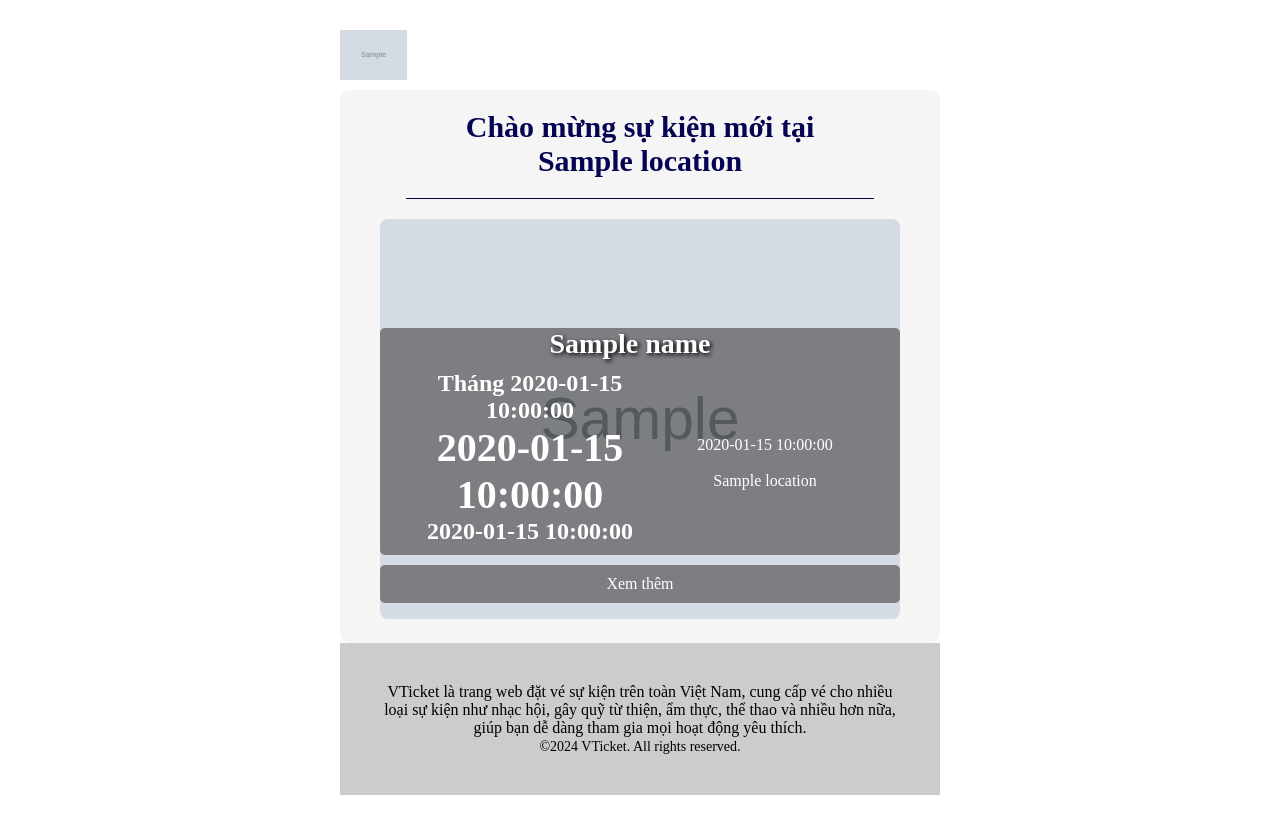
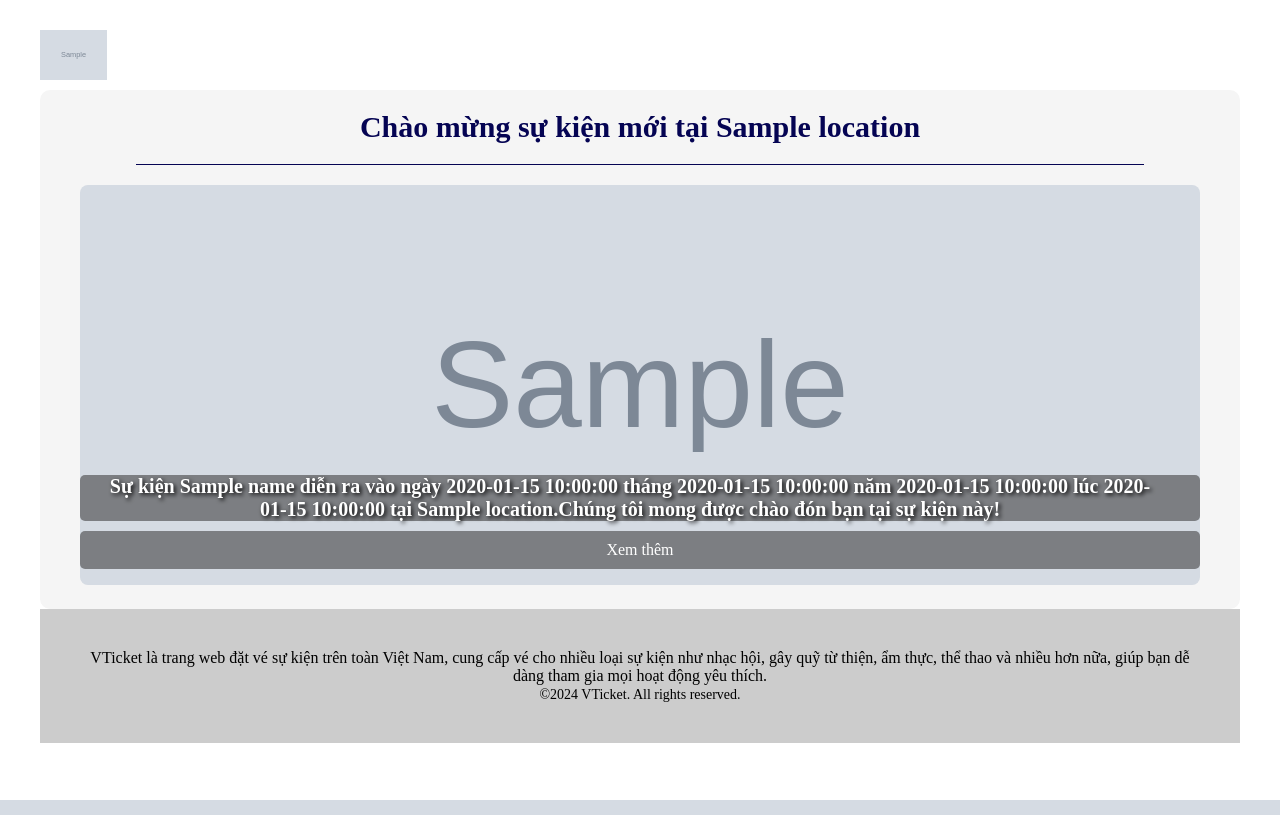
Before and after one commit to NguyenTrongThuan612/vticket-event-service, a Python web app: template vticket_app/templates/new_event.html in a window 1280 px wide. Run offline with Jinja, Linux system fonts and the light colour scheme; the template is opened without the code that fills it: most values are stand-ins (such as "Sample title", 1, 10 or a date in 2020); grey boxes marked "Sample" are stand-in pictures.

Commit message:
style: template new_event mail

```diff
--- a/vticket_app/templates/new_event.html
+++ b/vticket_app/templates/new_event.html
@@ -21,7 +21,7 @@
     <table width="100%" cellpadding="0" cellspacing="0" border="0">
         <tr>
             <td align="center" style="padding: 20px 40px; background-color: #fff;">
-                <table width="600" cellpadding="0" cellspacing="0" border="0">
+                <table width="100%" cellpadding="0" cellspacing="0" border="0">
                     <tr>
                         <td style="display: flex; justify-content: space-between; align-items: center; padding: 10px 0;">
                             <img src="{{logo_url}}" style="height: 50px; object-fit: contain;">
@@ -41,8 +41,8 @@
                                         <table width="100%" cellpadding="0" cellspacing="0" border="0" style="display: flex; justify-content: space-between; align-items: center;width: 100%;">
                                             <tr style="display: flex; margin: auto; justify-content: center; width: 100%;">
                                                 <td style="margin: auto; background-color: rgba(51,51,51,.55); border-radius: 5px; padding: 0 40px 0 20px; width: 100%;">
-                                                    <h2 style="font-size: 28px; color: #fff; text-shadow: 2px 2px 4px #000000; width: 100%; text-align: center;">{{name}}</h2>
-                                                    <table cellpadding="0" cellspacing="0" border="0" style="display: flex; align-items: center;">
+                                                    <h2 style="font-size: 20px; color: #fff; text-shadow: 2px 2px 4px #000000; width: 100%; text-align: center;">Sự kiện {{name}} diễn ra vào ngày {{start_date__day}} tháng {{start_date__month}} năm {{start_date__year}} lúc {{start_time}} tại {{location}}.Chúng tôi mong được chào đón bạn tại sự kiện này!</h2>
+                                                    <!-- <table cellpadding="0" cellspacing="0" border="0" style="display: flex; align-items: center;">
                                                         <tr style="display: flex; justify-content: center; align-items: center; width: 100%;">
                                                             <td style="padding: 10px 20px; text-align: center;">
                                                                 <span style="font-size: 24px; font-weight: 600; color: #fff;">Tháng {{start_date__month}}</span><br>
@@ -60,7 +60,7 @@
                                                                 </span>
                                                             </td>
                                                         </tr>
-                                                    </table>
+                                                    </table> -->
                                                 </td>
                                             </tr>
                                         </table>
```
